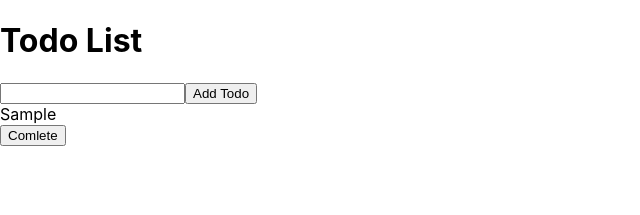
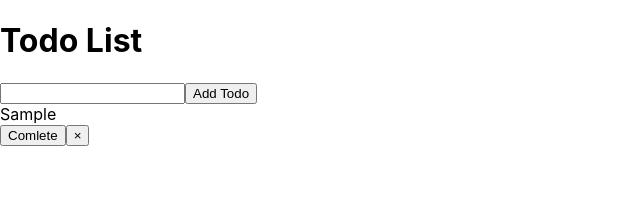
Before and after one commit to brudnak/typescript-with-react, a React (Create React App) app in the folder my-app-ts/: page / in a window 1280 px wide. Both pictures are taken after typing "Sample" into the empty fields and a click on the button "Add Todo". Shown: the top 215 px of the page, without its empty margins (0-640 px from the left). Built offline with nearby package versions, Linux system fonts and the light colour scheme; the HTML template or start-up script is replaced by a standard one.

Commit message:
Basic Todo App complete

```diff
--- a/my-app-ts/src/App.tsx
+++ b/my-app-ts/src/App.tsx
@@ -1,6 +1,5 @@
 import React, { Fragment, useState } from 'react';
 import './App.css';
-import { tsModuleDeclaration } from '@babel/types';
 
 type FormElem = React.FormEvent<HTMLFormElement>;
 
@@ -30,6 +29,13 @@
     setTodos(newTodos);
   };
 
+  const removeTodo = (index: number): void => {
+    console.log(index);
+    const newTodos: ITodo[] = [...todos];
+    newTodos.splice(index, 1);
+    setTodos(newTodos);
+  };
+
   return (
     <Fragment>
       <h1>Todo List</h1>
@@ -45,9 +51,16 @@
       <section>
         {todos.map((todo: ITodo, index: number) => (
           <Fragment key={index}>
-            <div>{todo.text}</div>
+            <div
+              style={{ textDecoration: todo.complete ? 'line-through' : '' }}
+            >
+              {todo.text}
+            </div>
             <button type='button' onClick={() => completeTodo(index)}>
               {todo.complete ? 'Incomplete' : 'Comlete'}
+            </button>
+            <button type='button' onClick={() => removeTodo(index)}>
+              &times;
             </button>
           </Fragment>
         ))}
```
